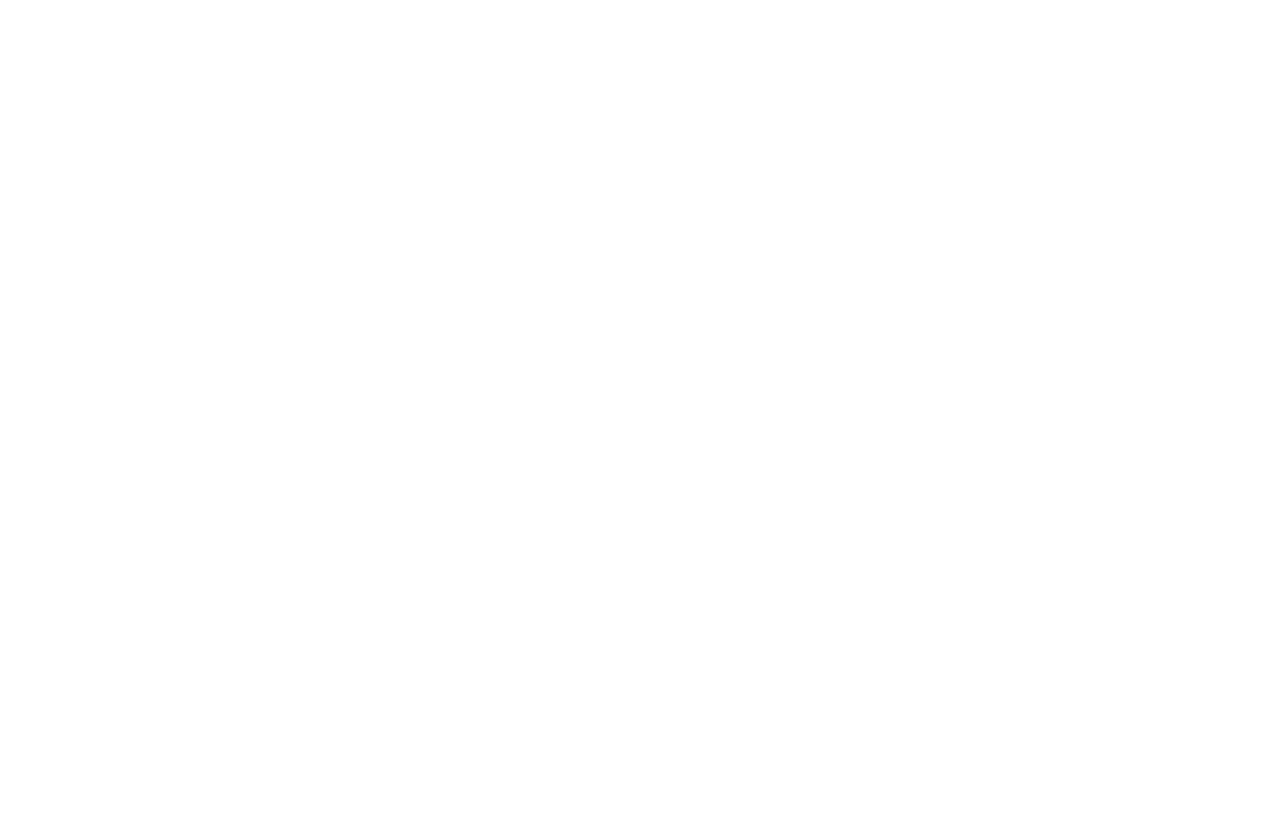
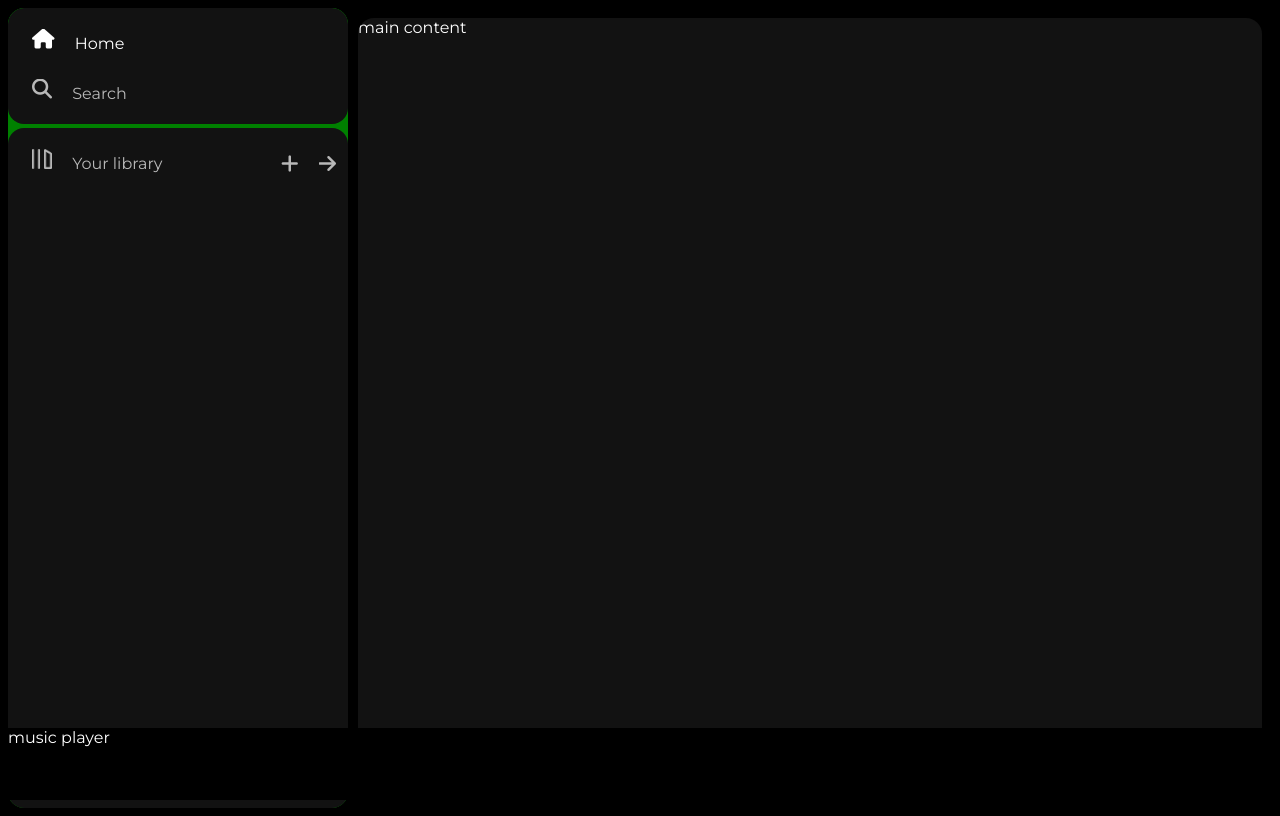
Before and after one commit to Rajatrahangdale/Spotify, a plain HTML site: page index.html in a window 1280 px wide. Drawn offline with Linux system fonts and the light colour scheme.

Commit message:
style added in spotify clone

```diff
--- a/index.html
+++ b/index.html
@@ -4,10 +4,49 @@
 <head>
     <meta charset="UTF-8">
     <meta name="viewport" content="width=device-width, initial-scale=1.0">
+    <link rel="stylesheet" href="https://cdnjs.cloudflare.com/ajax/libs/font-awesome/6.5.1/css/all.min.css"
+        integrity="sha512-DTOQO9RWCH3ppGqcWaEA1BIZOC6xxalwEsw9c2QQeAIftl+Vegovlnee1c9QX4TctnWMn13TZye+giMm8e2LwA=="
+        crossorigin="anonymous" referrerpolicy="no-referrer" />
+    <link rel="icon" href="./assets/logo.png">
     <title>Spotify - Web Player: Music for everyone</title>
+    <link rel="stylesheet" href="style.css">
+    <link rel="preconnect" href="https://fonts.googleapis.com">
+    <link rel="preconnect" href="https://fonts.gstatic.com" crossorigin>
+    <link href="https://fonts.googleapis.com/css2?family=Montserrat:ital,wght@0,100..900;1,100..900&display=swap"
+        rel="stylesheet">
+
 </head>
 
 <body>
+    <div class="main">
+        <div class="sidebar">
+            <div class="nav">
+                <div class="nav-option" style="opacity: 1;">
+                    <i class="fa-solid fa-house"></i>
+                    <a href="#">Home</a>
+                </div>
+                <div class="nav-option">
+                    <i class="fa-solid fa-magnifying-glass"></i>
+                    <a href="#">Search</a>
+                </div>
+            </div>
+            <div class="library">
+                <div class="options">
+                    <div class="lib-option nav-option">
+                        <img src="./assets/library_icon.png" alt="library_icon">
+                        <a href="#">Your library</a>
+                    </div>
+                    <div class="icons">
+                        <i class="fa-solid fa-plus"></i>
+                        <i class="fa-solid fa-arrow-right"></i>
+                    </div>
+                </div>
+                <div class="box"></div>
+            </div>
+        </div>
+        <div class="main-content">main content</div>
+        <div class="music-player">music player</div>
+    </div>
 
 </body>
 
--- /dev/null
+++ b/style.css
@@ -0,0 +1,88 @@
+* {
+  font-family: "Montserrat", sans-serif;
+  margin: 0;
+  padding: 0;
+  overflow: hidden;
+}
+.main {
+  display: flex;
+  height: 100vh;
+  background-color: #000;
+  color: #fff;
+  padding: 0.5rem;
+}
+.sidebar {
+  background-color: green;
+  width: 340px;
+  border-radius: 1rem; /* 16px  */
+  /* margin: 10px; */
+}
+.main-content {
+  background-color: #121212;
+  flex: 1;
+  border-radius: 1rem;
+  margin: 10px;
+  overflow: auto;
+}
+.music-player {
+  background-color: #000;
+  position: fixed;
+  bottom: 0;
+  width: 100%;
+  height: 72px;
+}
+a {
+  text-decoration: none;
+  color: white;
+}
+.nav {
+  background-color: #121212;
+  border-radius: 1rem;
+  display: flex;
+  flex-direction: column;
+  justify-content: center;
+  height: 100px;
+  padding: 0.5rem 0.75rem;
+}
+.nav-option {
+  line-height: 40px;
+  opacity: 0.7;
+  padding: 0.5rem 0.75rem;
+}
+.nav-option:hover {
+  opacity: 1;
+}
+.nav-option i {
+  font-size: 1.25rem;
+}
+.nav-option a {
+  font-size: 1rem;
+  margin-left: 1rem;
+}
+.library {
+  background-color: #121212;
+  border-radius: 1rem;
+  margin-top: 0.25rem;
+  padding: 0.5rem 0.75rem;
+  height: 100%;
+}
+.options {
+  display: flex;
+  align-items: center;
+  justify-content: space-between;
+}
+.lib-option img {
+  height: 1.25rem;
+  width: 1.25rem;
+}
+.icons {
+  font-size: 1.25rem;
+  display: flex;
+}
+.icons i {
+  margin-left: 1.25rem;
+  opacity: 0.7;
+}
+.icons i:hover {
+  opacity: 1;
+}
```
Also changed, not shown: assets/backward_icon.png (added), assets/card1img.jpeg (added), assets/card2img.jpeg (added), assets/card3img.jpeg (added), assets/card4img.jpeg (added), assets/card5img.jpeg (added), assets/card6img.jpeg (added), assets/forward_icon.png (added), assets/library_icon.png (added), assets/logo.png (added), assets/play_musicbar.png (added), assets/player_icon1.png (added), assets/player_icon2.png (added), assets/player_icon3.png (added), 2 more files.
